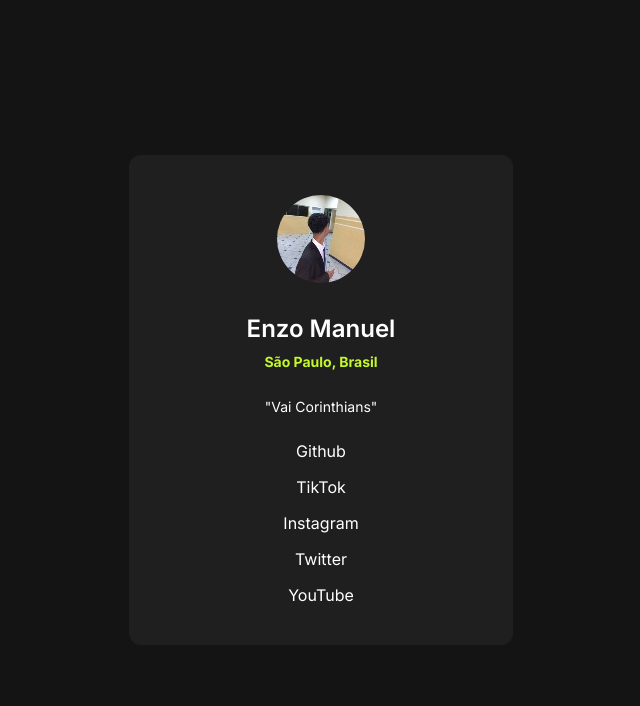
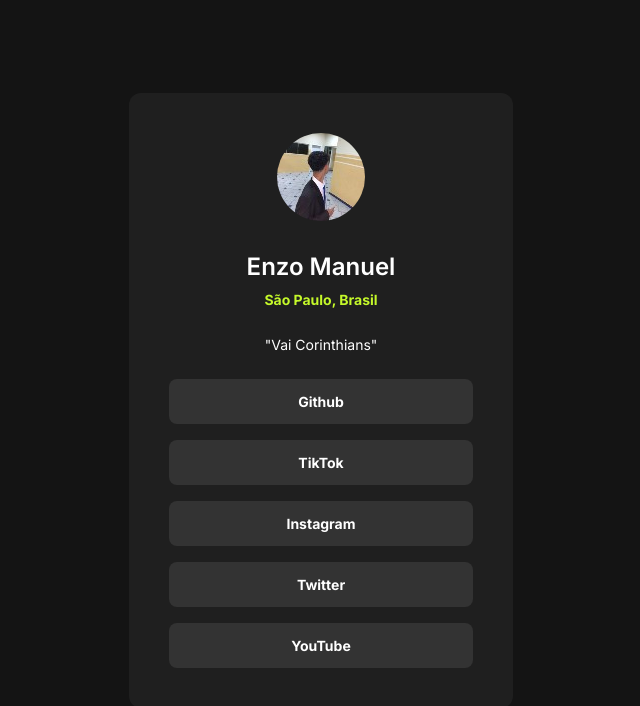
Before and after one commit to EnzoManuel12B/meus-links, a plain HTML site: page index.html in a window 1280 px wide. Shown: the whole page, without its empty margins (319-959 px from the left). Drawn offline with Linux system fonts and the light colour scheme.

Commit message:
adicionado efeito de hover para as âncoras

```diff
--- a/style.css
+++ b/style.css
@@ -57,4 +57,16 @@
 div a {
     display: block;
     text-decoration: none;
+    background-color: #333333;
+    padding: 12px;
+    border-radius: 8px;
+    font-weight: 700;
+    font-size: 14px;
+    line-height: 21px;
 }
+
+div a:hover {
+    background-color: #C4F82A;
+    color: #141414;
+    transition: 0.7s;
+}
```
